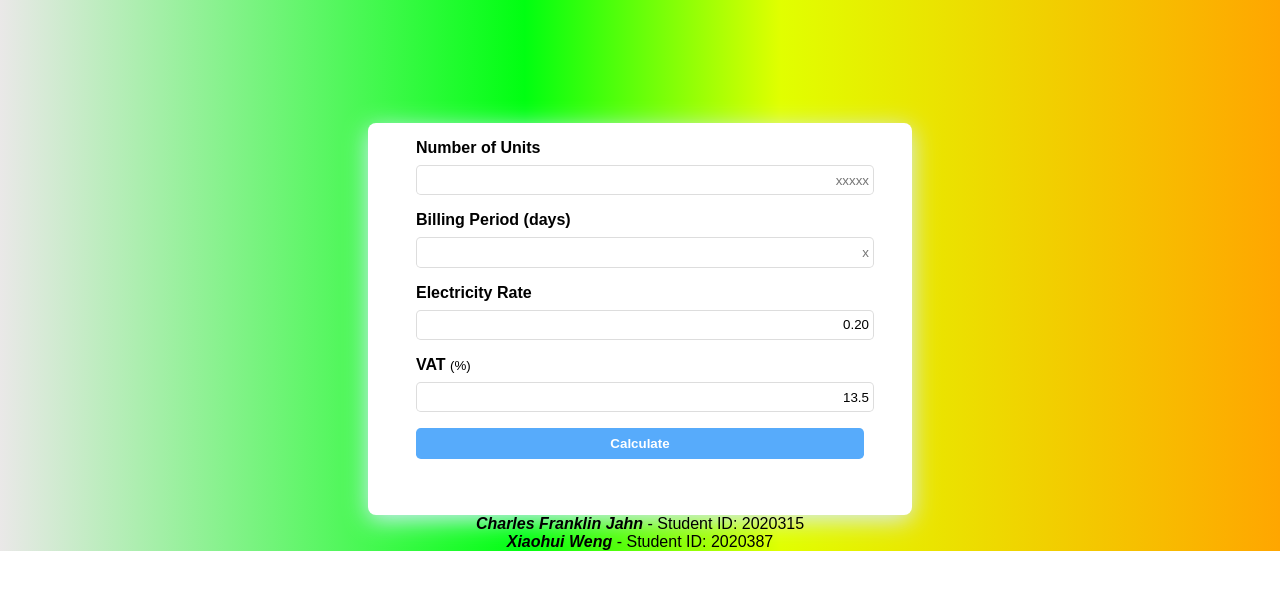
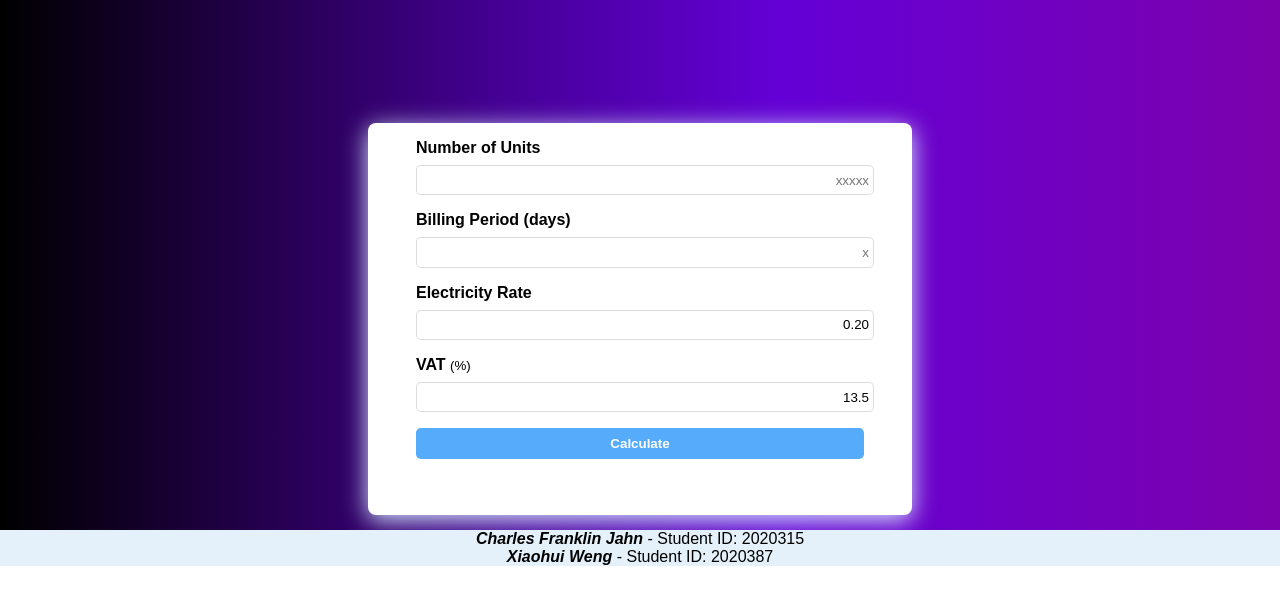
Before and after one commit to Charlesjahn/CA3_CrossPlatform, a website: page index.html in a window 1280 px wide. Shown: the part 74-678 px from the top of the page. Drawn offline with Linux system fonts and the light colour scheme.

Commit message:
Update style.css

```diff
--- a/style.css
+++ b/style.css
@@ -19,7 +19,7 @@ main {
     align-items: center;
     justify-content: center;
     background: rgb(18, 236, 225);
-    background: linear-gradient(90deg, rgb(234, 232, 232) 0%, rgb(0, 255, 17) 41%, rgb(225, 255, 0) 61%, rgb(255, 166, 0) 100%);
+    background: linear-gradient(90deg, rgb(0, 0, 0) 0%, rgb(72, 0, 155) 41%, rgb(100, 0, 214) 61%, rgb(123, 1, 172) 100%);
     position: relative;
 }
 footer {
@@ -191,10 +191,17 @@ input:hover, input:focus{
     background-color: silver;
 }
 .btn-block:hover,.btn-block:focus{
-    background-color: #00ff91;
+    background-color: #0011ff;
 }
 input::-webkit-outer-spin-button,
 input::-webkit-inner-spin-button {
     -webkit-appearance: none;
     margin: 0;
 }
+footer{
+    width: 100%;
+    background-color: #e4f0fa;
+    margin-top: 15px;
+    position:sticky;
+    bottom: 0;
+}
```
